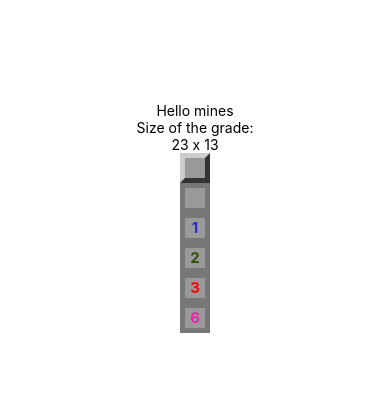
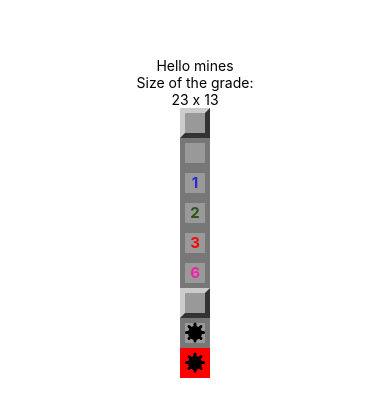
Before and after one commit to gabriel1997castro/minefield, a React Native app: screen / in a window 390 px wide. Shown: the part 205-622 px from the top of the page. Built offline with nearby package versions, Linux system fonts and the light colour scheme.

Commit message:
Add mine component

```diff
--- a/App.js
+++ b/App.js
@@ -23,6 +23,9 @@
         <Field opened nearMines={2} />
         <Field opened nearMines={3} />
         <Field opened nearMines={6} />
+        <Field mined />
+        <Field mined opened />
+        <Field mined opened exploded />
     </View>
   );
 };
--- a/src/components/Field.js
+++ b/src/components/Field.js
@@ -1,13 +1,15 @@
 import React from 'react';
 import { View, StyleSheet, Text } from 'react-native';
 import params from '../params';
+import Mine from './Mine'
 
 export default props => {
-    const { mined, opened, nearMines } = props;
+    const { mined, opened, nearMines, exploded } = props;
 
     const styleField = [styles.field]
 
     if (opened) styleField.push(styles.opened);
+    if (exploded) styleField.push(styles.exploded);
     if (styleField.length === 1) styleField.push(styles.regular)
 
     let color = null;
@@ -26,6 +28,7 @@
                 </Text>
                 : false
             }
+            {mined && opened ? <Mine /> : false}
         </View>
     )
 }
@@ -52,5 +55,9 @@
     label: {
         fontWeight: 'bold',
         fontSize: params.fontSize,
+    },
+    exploded: {
+        backgroundColor: 'red',
+        borderColor: 'red',
     }
 })
--- /dev/null
+++ b/src/components/Mine.js
@@ -0,0 +1,36 @@
+import React from 'react'
+import { StyleSheet, Text, View } from 'react-native'
+
+export default function Mine() {
+  return (
+    <View style={styles.container}>
+      <View style={styles.coreMine} />
+      <View style={styles.line} />
+      <View style={[styles.line, { transform: [{rotate: '45deg'}] }]} />
+      <View style={[styles.line, { transform: [{rotate: '90deg'}] }]} />
+      <View style={[styles.line, { transform: [{rotate: '135deg'}] }]} />
+    </View>
+  )
+}
+
+const styles = StyleSheet.create({
+  container: {
+    alignItems: 'center',
+    justifyContent: 'center',
+  },
+  coreMine: {
+    height: 14,
+    width: 14,
+    borderRadius: 10,
+    backgroundColor: 'black',
+    alignItems: 'center',
+    justifyContent: 'center',
+  },
+  line: {
+    position: 'absolute',
+    height: 3,
+    width: 20,
+    borderRadius: 3,
+    backgroundColor: 'black',
+  }
+})
```
